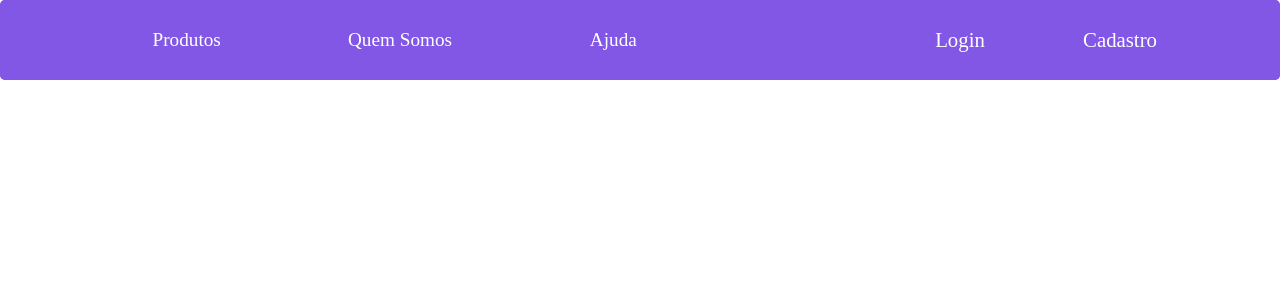
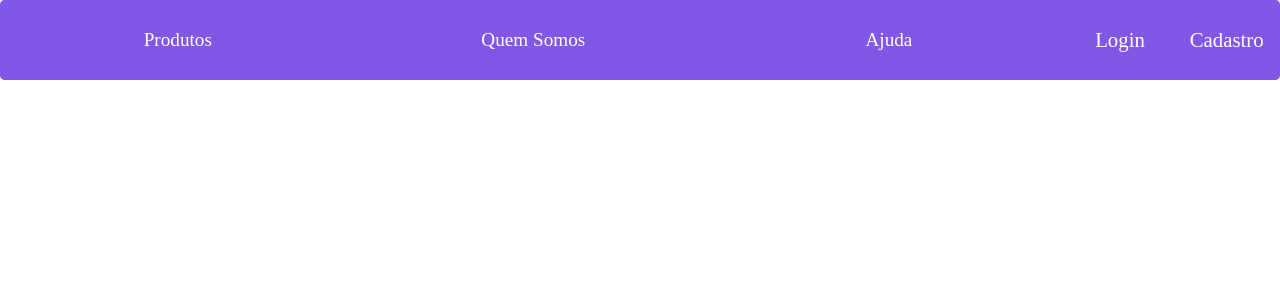
Before and after one commit to SafraPC/Wood-Store, a PHP site: page /components/header.html in a window 1280 px wide. Shown: the top 300 px of the page. Run offline with PHP 8.4, Linux system fonts and the light colour scheme.

Commit message:
header style span and div is complete

```diff
--- a/css/headerStyles.css
+++ b/css/headerStyles.css
@@ -18,12 +18,16 @@ body {
 
 .nav {
   height: 100%;
-  width: 50%;
+  width: 100%;
+  padding: 0;
+  margin: 0 auto;
   display: flex;
 }
 .userNav {
+  padding: 0;
   height: 100%;
-  width: 25%;
+  width: 20%;
+
   display: flex;
 }
 .dropDown {
@@ -31,11 +35,12 @@ body {
 }
 .nav-item {
   height: 100%;
-  width: 35%;
+  width: 100%;
   font-size: 1.2rem;
   color: var(--color-white);
   align-items: center;
   display: flex;
+  margin: 0 auto;
   justify-content: center;
   text-decoration: none;
   transition: background-color 0.5s ease;
@@ -52,19 +57,19 @@ body {
 }
 .userNav-item {
   height: 100%;
-  width: 50%;
+  width: 100%;
   font-size: 1.3rem;
   color: var(--color-white);
   align-items: center;
   display: flex;
   justify-content: center;
   text-decoration: none;
-  transition: background-color 0.5s ease;
+  transition: background-color 0.9s ease;
 }
 
 .userProps {
   display: flex;
-  width: 70%;
+  width: 100%;
   margin-left: auto;
 }
 
```
